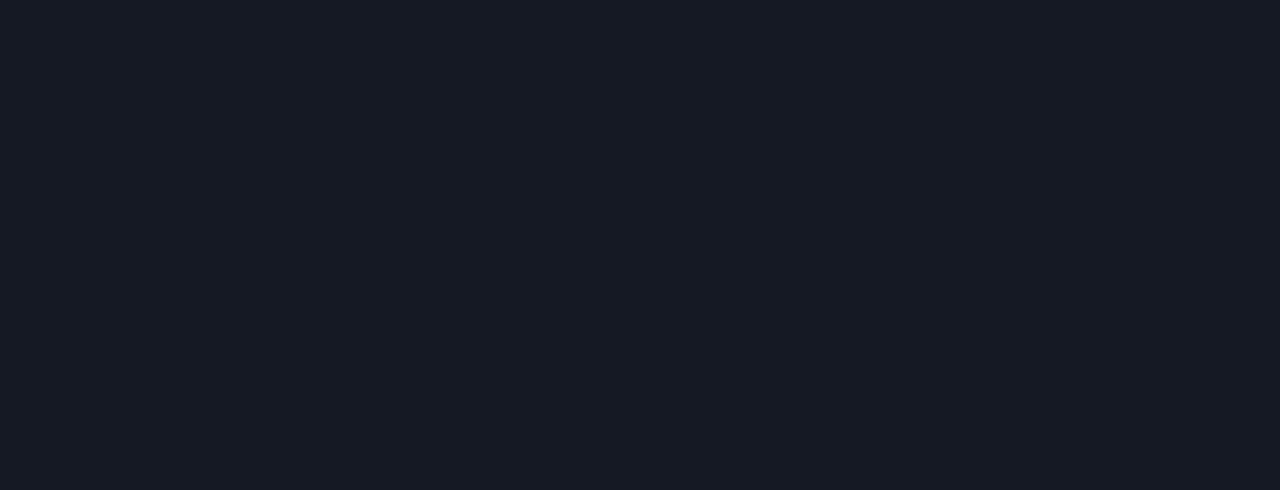
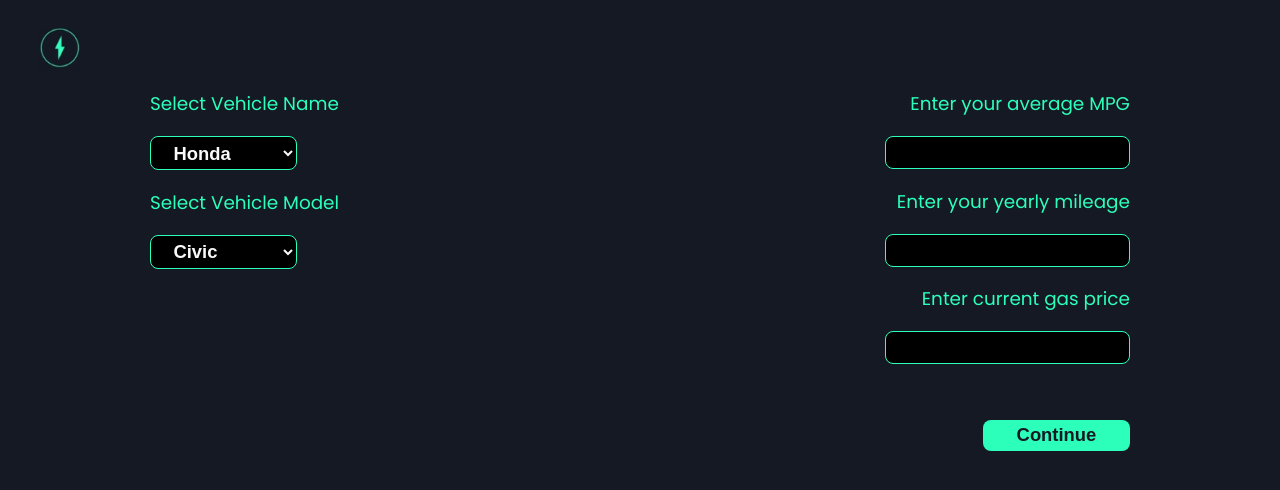
Before and after one commit to anhduy1202/EV-Savings, a React (Create React App) app in the folder frontend/: page /gasoline in a window 1280 px wide. Before the commit this address had no page. Shown: the top 490 px of the page. Built offline with nearby package versions, Linux system fonts and the light colour scheme.

Commit message:
Finish gas input page

```diff
--- a/frontend/src/App.jsx
+++ b/frontend/src/App.jsx
@@ -2,21 +2,22 @@ import "./App.css";
 import { BrowserRouter as Router, Route, Routes } from "react-router-dom";
 import HomePage from "./Components/Home/HomePage";
 import Auth from "./Components/Auth/Auth";
-import InputPage from "./Components/InputPage/InputPage"
-import InputPageElectric from "./Components/InputPageElectric/InputPageElectric"
+import InputPage from "./Components/InputPage/InputPage";
 import UserProfile from "./Components/UserProfile/UserProfile";
+import InputPageElectric from "./Components/InputPage/InputPageElectric/InputPageElectric";
+import InputPageGas from "./Components/InputPage/InputPageGas/InputPageGas";
 function App() {
   return (
     <Router>
       <div className="App">
         <Routes>
           <Route path="/" element={<HomePage />} />
-          <Route exact path="/signin" element={<Auth/>} />
-          <Route path="/signup" element={<Auth/>} />
-          <Route path="/profile" element={<UserProfile/>} />
-          <Route path="/input" element ={<InputPage/>} />
-          <Route path="/electric" element ={<InputPageElectric/>} />
-
+          <Route exact path="/signin" element={<Auth />} />
+          <Route path="/signup" element={<Auth />} />
+          <Route path="/profile" element={<UserProfile />} />
+          <Route path="/input" element={<InputPage />} />
+          <Route path="/electric" element={<InputPageElectric />} />
+          <Route path="/gasoline" element={<InputPageGas />} />
         </Routes>
       </div>
     </Router>
--- a/frontend/src/Components/InputPageElectric/InputPageElectric.jsx
+++ b/frontend/src/Components/InputPage/InputPageElectric/InputPageElectric.jsx
@@ -1,5 +1,5 @@
 import React, { useState } from "react";
-import Layout from "../Layout/Layout";
+import Layout from "../../Layout/Layout";
 import "./InputPageElectric.css";
 
 function InputPageElectric() {
@@ -64,7 +64,7 @@ function InputPageElectric() {
   );
 }
 
-function DropdownSelect(props) {
+export function DropdownSelect(props) {
   const { title, options, setState } = props;
   return (
     <>
@@ -81,7 +81,7 @@ function DropdownSelect(props) {
   );
 }
 
-function InputField(props) {
+export function InputField(props) {
   const { label, setState } = props;
   return (
     <>
--- /dev/null
+++ b/frontend/src/Components/InputPage/InputPageGas/InputPageGas.jsx
@@ -0,0 +1,96 @@
+import React, { useState } from "react";
+import Layout from "../../Layout/Layout";
+import {
+  DropdownSelect,
+  InputField,
+} from "../InputPageElectric/InputPageElectric";
+import "../InputPageElectric/InputPageElectric.css";
+
+//Dummy data
+const gasVehicles = [
+  {
+    id: "g1",
+    name: "Honda",
+    model: ["Civic", "Accord", "Oddyssey"],
+  },
+  {
+    id: "g2",
+    name: "Toyota",
+    model: ["Camry", "Corolla", "Venza"],
+  },
+  {
+    id: "g3",
+    name: "BMW",
+    model: ["5 Series", "7 Series 740i"],
+  },
+];
+
+function InputPageGas() {
+  const [vehicleName, setName] = useState("");
+  const [vehicleModel, setModel] = useState("");
+  const [avgMPG, setAvgMPG] = useState(0);
+  const [yearlyMileage, setYearlyMileage] = useState(0);
+  const [gasPrice, setGasPrice] = useState(0);
+
+  //When user click Continue, we submit the form
+  const submitInput = (e) => {
+    e.preventDefault();
+    const savedData = {
+      vehicleName: vehicleName,
+      vehicleModel: vehicleModel,
+      avgMPG: avgMPG,
+      yearlyMileage: yearlyMileage,
+      gasPrice: gasPrice,
+    };
+    //Check the console on web to see the data we're passing
+    console.log(savedData);
+  };
+  return (
+    <Layout>
+      <section>
+        <form
+          className="inputpageelectric-container"
+          onSubmit={(e) => submitInput(e)}
+        >
+          <div className="left-container">
+            <DropdownSelect
+              title="Select Vehicle Name"
+              options={["Honda", "Toyota", "BMW"]}
+              setState={setName}
+            />
+            <DropdownSelect
+              title="Select Vehicle Model"
+              options={[
+                "Civic",
+                "Accord",
+                "Oddyssey",
+                "Camry",
+                "Corolla",
+                "Venza",
+                "5 Series",
+                "7 Series 740i",
+              ]}
+              setState={setModel}
+            />
+          </div>
+          <div className="right-container">
+            <InputField label="Enter your average MPG" setState={setAvgMPG} />
+            <InputField
+              label="Enter your yearly mileage"
+              setState={setYearlyMileage}
+            />
+            <InputField
+              label="Enter current gas price"
+              setState={setGasPrice}
+            />
+          </div>
+          <button type="submit" className="submit-input">
+            Continue
+          </button>
+        </form>
+      </section>
+    </Layout>
+  );
+}
+
+export default InputPageGas;
```
Also changed, not shown: frontend/src/Components/InputPage/InputPageElectric/InputPageElectric.css (renamed from frontend/src/Components/InputPageElectric/InputPageElectric.css).
